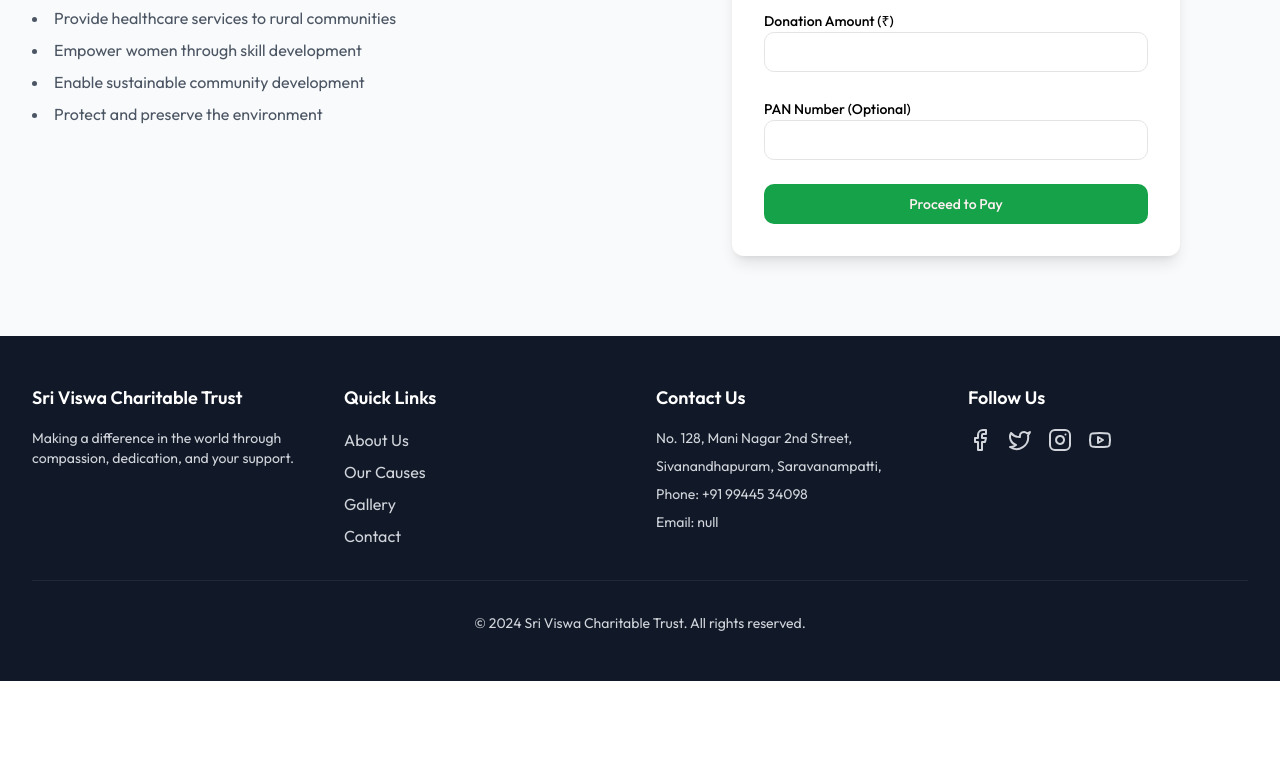
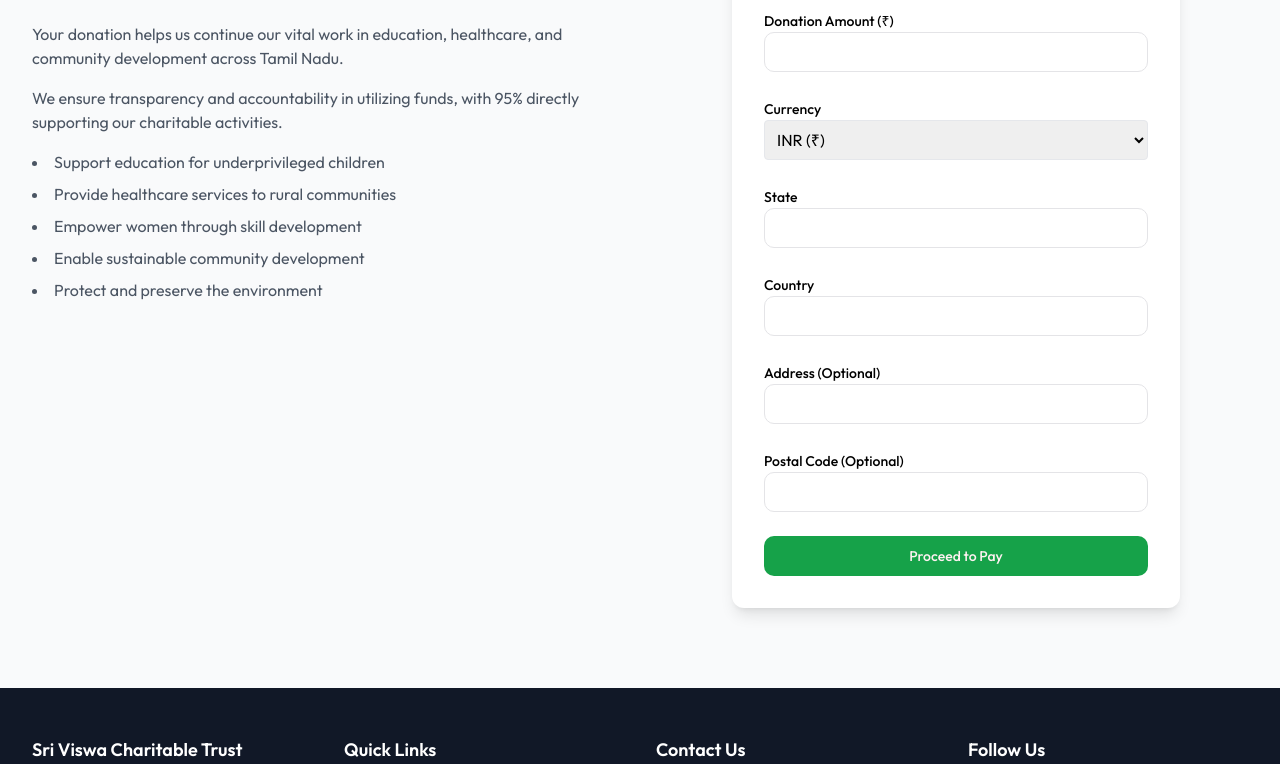
Before and after one commit to gunavarmaOfficial/charity-3, a Next.js app: page /donate in a window 1280 px wide. Shown: the part 1216-1980 px from the top of the page. Before the commit the page ends 1897 px from the top, so only its background shows below. Built offline with nearby package versions, Linux system fonts and the light colour scheme.

Commit message:
payment integration added

```diff
--- a/app/layout.tsx
+++ b/app/layout.tsx
@@ -3,8 +3,7 @@ import { Outfit } from "next/font/google";
 import "./globals.css";
 import Navbar from "@/components/Navbar";
 import Footer from "@/components/Footer";
-import LoadingScreen from "@/components/LoadingScreen";
-import PageTransition from "@/components/PageTransition";
+import { Toaster } from "react-hot-toast";
 import FloatingButtons from "@/components/FloatingButtons";
 import { SpeedInsights } from "@vercel/speed-insights/next";
 
@@ -24,12 +23,13 @@ export default function RootLayout({
   return (
     <html lang="en">
       <body className={outfit.className}>
+        <Toaster />
         <SpeedInsights />
         <FloatingButtons />
         <div className="flex min-h-screen flex-col">
           <Navbar />
           <main className="">{children}</main>
-            <Footer />
+          <Footer />
         </div>
       </body>
     </html>
--- a/app/page.tsx
+++ b/app/page.tsx
@@ -181,7 +181,7 @@ export default function Home() {
       </section>
 
       {/* Upcoming Events Section */}
-      <section className="py-20">
+      {/* <section className="py-20">
         <div className="max-w-7xl mx-auto px-4 sm:px-6 lg:px-8">
           <div className="text-center mb-12">
             <h2 className="text-3xl font-bold mb-4">Upcoming Events</h2>
@@ -222,7 +222,7 @@ export default function Home() {
             ))}
           </div>
         </div>
-      </section>
+      </section> */}
 
       {/* Achievements Section */}
       <section className="achievements-section py-20 bg-primary text-white">
--- a/components/DonationForm.tsx
+++ b/components/DonationForm.tsx
@@ -1,3 +1,143 @@
+// "use client";
+
+// import { useState } from "react";
+// import { motion } from "framer-motion";
+// import { useForm } from "react-hook-form";
+// import { zodResolver } from "@hookform/resolvers/zod";
+// import * as z from "zod";
+// import { Button } from "@/components/ui/button";
+// import { Input } from "@/components/ui/input";
+// import { Label } from "@/components/ui/label";
+// import { initializeRazorpay } from "@/lib/razorpay";
+// import toast from "react-hot-toast";
+
+// const formSchema = z.object({
+//   name: z.string().min(2, "Name is required"),
+//   email: z.string().email("Invalid email address"),
+//   amount: z.string().min(1, "Amount is required"),
+//   phone: z.string().min(10, "Valid phone number is required"),
+//   pan: z.string().optional(),
+// });
+
+// export default function DonationForm() {
+//   const [isSubmitting, setIsSubmitting] = useState(false);
+
+//   const {
+//     register,
+//     handleSubmit,
+//     formState: { errors },
+//   } = useForm({
+//     resolver: zodResolver(formSchema),
+//   });
+
+//   const onSubmit = async (data: any) => {
+//     setIsSubmitting(true);
+//     // Add payment gateway integration here
+
+//     try {
+//       await initializeRazorpay({
+//         amount: data.amount * 100,
+//         currency: "INR",
+//         name: "Sri Viswa Charitable Trust",
+//         description: "Donation",
+//         prefill: {
+//           name: data.name,
+//           email: data.email,
+//           phone: data.phone,
+//         },
+//         theme: {
+//           color: "#0F172A",
+//         },
+//       });
+//     } catch (error) {
+//       toast.error("Payment failed. Please try again later.");
+//     }
+
+//     console.log(data, "Payment");
+
+//     setIsSubmitting(false);
+//   };
+
+//   return (
+//     <motion.div
+//       initial={{ opacity: 0, y: 20 }}
+//       animate={{ opacity: 1, y: 0 }}
+//       className="max-w-md mx-auto bg-white  p-8 rounded-lg shadow-lg"
+//     >
+//       <h2 className="text-2xl font-bold mb-6">Make a Donation</h2>
+//       <form onSubmit={handleSubmit(onSubmit)} className="space-y-6">
+//         <div>
+//           <Label htmlFor="name">Full Name</Label>
+//           <Input
+//             id="name"
+//             {...register("name")}
+//             className={errors.name ? "border-red-500" : ""}
+//           />
+//           {errors.name && (
+//             <p className="text-red-500 text-sm mt-1">
+//               {errors.name.message?.toString()}
+//             </p>
+//           )}
+//         </div>
+
+//         <div>
+//           <Label htmlFor="email">Email Address</Label>
+//           <Input
+//             id="email"
+//             type="email"
+//             {...register("email")}
+//             className={errors.email ? "border-red-500" : ""}
+//           />
+//           {errors.email && (
+//             <p className="text-red-500 text-sm mt-1">
+//               {errors.email.message?.toString()}
+//             </p>
+//           )}
+//         </div>
+
+//         <div>
+//           <Label htmlFor="phone">Phone Number</Label>
+//           <Input
+//             id="phone"
+//             {...register("phone")}
+//             className={errors.phone ? "border-red-500" : ""}
+//           />
+//           {errors.phone && (
+//             <p className="text-red-500 text-sm mt-1">
+//               {errors.phone.message?.toString()}
+//             </p>
+//           )}
+//         </div>
+
+//         <div>
+//           <Label htmlFor="amount">Donation Amount (₹)</Label>
+//           <Input
+//             id="amount"
+//             type="number"
+//             min={1}
+//             {...register("amount")}
+//             className={errors.amount ? "border-red-500" : ""}
+//           />
+//           {errors.amount && (
+//             <p className="text-red-500 text-sm mt-1">
+//               {errors.amount.message?.toString()}
+//             </p>
+//           )}
+//         </div>
+
+//         {/* <div>
+//           <Label htmlFor="pan">PAN Number (Optional)</Label>
+//           <Input id="pan" {...register("pan")} />
+//         </div> */}
+
+//         <Button type="submit" className="w-full" disabled={isSubmitting}>
+//           {isSubmitting ? "Processing..." : "Proceed to Pay"}
+//         </Button>
+//       </form>
+//     </motion.div>
+//   );
+// }
+
 "use client";
 
 import { useState } from "react";
@@ -8,13 +148,22 @@ import * as z from "zod";
 import { Button } from "@/components/ui/button";
 import { Input } from "@/components/ui/input";
 import { Label } from "@/components/ui/label";
+import { initializeRazorpay } from "@/lib/razorpay";
+import toast from "react-hot-toast";
 
 const formSchema = z.object({
   name: z.string().min(2, "Name is required"),
   email: z.string().email("Invalid email address"),
-  amount: z.string().min(1, "Amount is required"),
   phone: z.string().min(10, "Valid phone number is required"),
-  pan: z.string().optional(),
+  amount: z
+    .string()
+    .regex(/^\d+$/, "Amount must be a number")
+    .refine((value) => Number(value) >= 100, "Minimum donation is ₹100"),
+  currency: z.string().nonempty("Currency is required"),
+  state: z.string().min(2, "State is required"),
+  country: z.string().min(2, "Country is required"),
+  address: z.string().optional(),
+  postalCode: z.string().optional(),
 });
 
 export default function DonationForm() {
@@ -30,7 +179,26 @@ export default function DonationForm() {
 
   const onSubmit = async (data: any) => {
     setIsSubmitting(true);
-    // Add payment gateway integration here
+
+    try {
+      await initializeRazorpay({
+        amount: data.amount * 100,
+        currency: data.currency,
+        name: "Sri Viswa Charitable Trust",
+        description: "Donation",
+        prefill: {
+          name: data.name,
+          email: data.email,
+          phone: data.phone,
+        },
+        theme: {
+          color: "#0F172A",
+        },
+      });
+    } catch (error) {
+      toast.error("Payment failed. Please try again later.");
+    }
+
     setIsSubmitting(false);
   };
 
@@ -38,7 +206,7 @@ export default function DonationForm() {
     <motion.div
       initial={{ opacity: 0, y: 20 }}
       animate={{ opacity: 1, y: 0 }}
-      className="max-w-md mx-auto bg-white  p-8 rounded-lg shadow-lg"
+      className="max-w-md mx-auto bg-white p-8 rounded-lg shadow-lg"
     >
       <h2 className="text-2xl font-bold mb-6">Make a Donation</h2>
       <form onSubmit={handleSubmit(onSubmit)} className="space-y-6">
@@ -90,6 +258,7 @@ export default function DonationForm() {
           <Input
             id="amount"
             type="number"
+            min={100}
             {...register("amount")}
             className={errors.amount ? "border-red-500" : ""}
           />
@@ -101,8 +270,61 @@ export default function DonationForm() {
         </div>
 
         <div>
-          <Label htmlFor="pan">PAN Number (Optional)</Label>
-          <Input id="pan" {...register("pan")} />
+          <Label htmlFor="currency">Currency</Label>
+          <select
+            id="currency"
+            {...register("currency")}
+            className={`block w-full p-2 border rounded ${
+              errors.currency ? "border-red-500" : ""
+            }`}
+          >
+            <option value="INR">INR (₹)</option>
+            <option value="USD">USD ($)</option>
+            <option value="EUR">EUR (€)</option>
+          </select>
+          {errors.currency && (
+            <p className="text-red-500 text-sm mt-1">
+              {errors.currency.message?.toString()}
+            </p>
+          )}
+        </div>
+
+        <div>
+          <Label htmlFor="state">State</Label>
+          <Input
+            id="state"
+            {...register("state")}
+            className={errors.state ? "border-red-500" : ""}
+          />
+          {errors.state && (
+            <p className="text-red-500 text-sm mt-1">
+              {errors.state.message?.toString()}
+            </p>
+          )}
+        </div>
+
+        <div>
+          <Label htmlFor="country">Country</Label>
+          <Input
+            id="country"
+            {...register("country")}
+            className={errors.country ? "border-red-500" : ""}
+          />
+          {errors.country && (
+            <p className="text-red-500 text-sm mt-1">
+              {errors.country.message?.toString()}
+            </p>
+          )}
+        </div>
+
+        <div>
+          <Label htmlFor="address">Address (Optional)</Label>
+          <Input id="address" {...register("address")} />
+        </div>
+
+        <div>
+          <Label htmlFor="postalCode">Postal Code (Optional)</Label>
+          <Input id="postalCode" {...register("postalCode")} />
         </div>
 
         <Button type="submit" className="w-full" disabled={isSubmitting}>
--- /dev/null
+++ b/lib/razorpay.ts
@@ -0,0 +1,38 @@
+export const loadRazorpayScript = () => {
+  return new Promise((resolve, reject) => {
+    const script = document.createElement("script");
+    script.src = "https://checkout.razorpay.com/v1/checkout.js";
+    script.async = true;
+    script.onload = () => resolve(true);
+    script.onerror = () => reject(new Error("Failed to load Razorpay SDK"));
+    document.body.appendChild(script);
+  });
+};
+
+export const initializeRazorpay = async (options: any) => {
+  try {
+    await loadRazorpayScript();
+    return new Promise((resolve, reject) => {
+      const razorpay = new (window as any).Razorpay({
+        key: "rzp_test_GEY7UzTcwKJWYy", // Replace with your test key
+        ...options,
+        handler: function (response: any) {
+          if (typeof options.handler === "function") {
+            options.handler(response);
+          } else {
+            console.warn("No handler function provided in options.");
+          }
+          resolve(response);
+        },
+      });
+      razorpay.on("payment.failed", (error: any) => {
+        console.error("Payment failed:", error);
+        reject(error);
+      });
+      razorpay.open();
+    });
+  } catch (error) {
+    console.error("Error loading Razorpay:", error);
+    throw error;
+  }
+};
--- a/package.json
+++ b/package.json
@@ -28,6 +28,7 @@
     "react": "^18.2.0",
     "react-dom": "^18.2.0",
     "react-hook-form": "^7.50.0",
+    "react-hot-toast": "^2.4.1",
     "react-i18next": "^15.1.1",
     "react-icons": "^5.3.0",
     "sharp": "^0.33.2",
```
Also changed, not shown: 2 other files (tests, documents, lock files or other folders).
